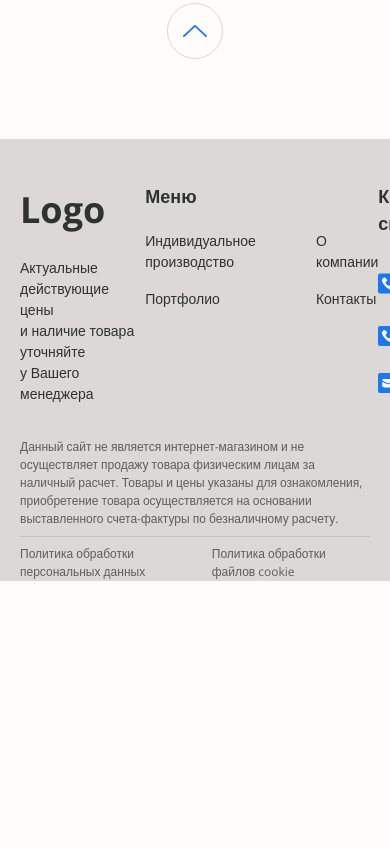
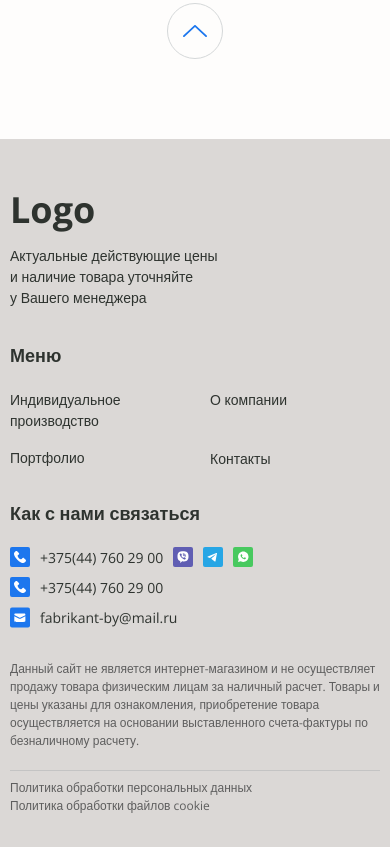
Before and after one commit to Wishtrader/bdv, a plain HTML site: page index.html in a window 390 px wide. Shown: the part 3826-4673 px from the top of the page. Before the commit the page ends 4407 px from the top, so only its background shows below. Drawn offline with nearby package versions, Linux system fonts and the light colour scheme; files whose address does not match are found by name.

Commit message:
mobile footer

```diff
--- a/index.html
+++ b/index.html
@@ -212,23 +212,23 @@
 	</div>
 </div>
 
-<footer class="bg-[#dbd8d6] min-h-[320px] px-[20px]">
-	<div class="flex max-w-[1240px] mx-auto pt-[44px] justify-between">
+<footer class="bg-[#dbd8d6] min-h-[320px] px-[10px] md:px-[20px]">
+	<div class="flex flex-col md:flex-row max-w-[1240px] mx-auto pt-[44px] justify-between">
 		<div class="flex flex-col mb-[34px] max-w-[252px]">
-			<a class="text-[36px] font-bold mr-[40px] mb-[20px]" href="#">Logo</a>
+			<a class="text-[36px] font-bold mr-[40px] mb-2 md:mb-[20px]" href="#">Logo</a>
 			<p class="text-[14px] font-[100]">Актуальные действующие цены<br/> и наличие товара уточняйте<br/> у Вашего менеджера</p>
 		</div>
 		<div class="flex flex-col">
 			<h3 class="text-[18px] font-bold mb-[20px]">Меню</h3>
 			<div class="flex">
 				<div class="flex-col">
-					<div class="flex text-[14px] text-[#2E332F]">
-						<div class="flex flex-col">
+					<div class="flex justify-between text-[14px] text-[#2E332F]">
+						<div class="flex flex-col max-w-[120px] sm:max-w-full mb-[32px]">
 							<a class="mb-[16px]" href="#">Индивидуальное производство</a>
 							<a href="#">Портфолио</a>
 						</div>
-						<div class="flex flex-col ml-[60px]">
-							<a class="mb-[16px]" href="#">О компании</a>
+						<div class="flex flex-col ml-[80px] lg:ml-[60px]">
+							<a class="mb-[38px] sm:mb-[16px]" href="#">О компании</a>
 							<a href="#">Контакты</a>
 						</div>
 					</div>
@@ -254,10 +254,10 @@
 			</div>
 		</div>
 	</div>
-	<div class="flex max-w-[1240px] mx-auto border-b-1 border-[#C4C4C4] pb-2">
+	<div class="flex max-w-[1240px] mx-auto border-b-1 border-[#C4C4C4] pb-5 sm:pb-2 mt-[32px] sm:mt-0">
 		<p class="flex max-w-[735px] mr-auto text-[12px] text-[#5E5E5E]">Данный сайт не является интернет-магазином и не осуществляет продажу товара физическим лицам за наличный расчет. Товары и цены указаны для ознакомления, приобретение товара осуществляется на основании выставленного счета-фактуры по безналичному расчету.</p>
 	</div>
-	<div class="flex justify-between text-[12px] text-[#5E5E5E] max-w-[1240px] mx-auto pt-2">
+	<div class="flex flex-col sm:flex-row pb-[32px] justify-between text-[12px] text-[#5E5E5E] max-w-[1240px] mx-auto pt-2">
 		<a href="#">Политика обработки персональных данных</a>
 		<a href="#">Политика обработки файлов cookie</a>
 	</div>
```
